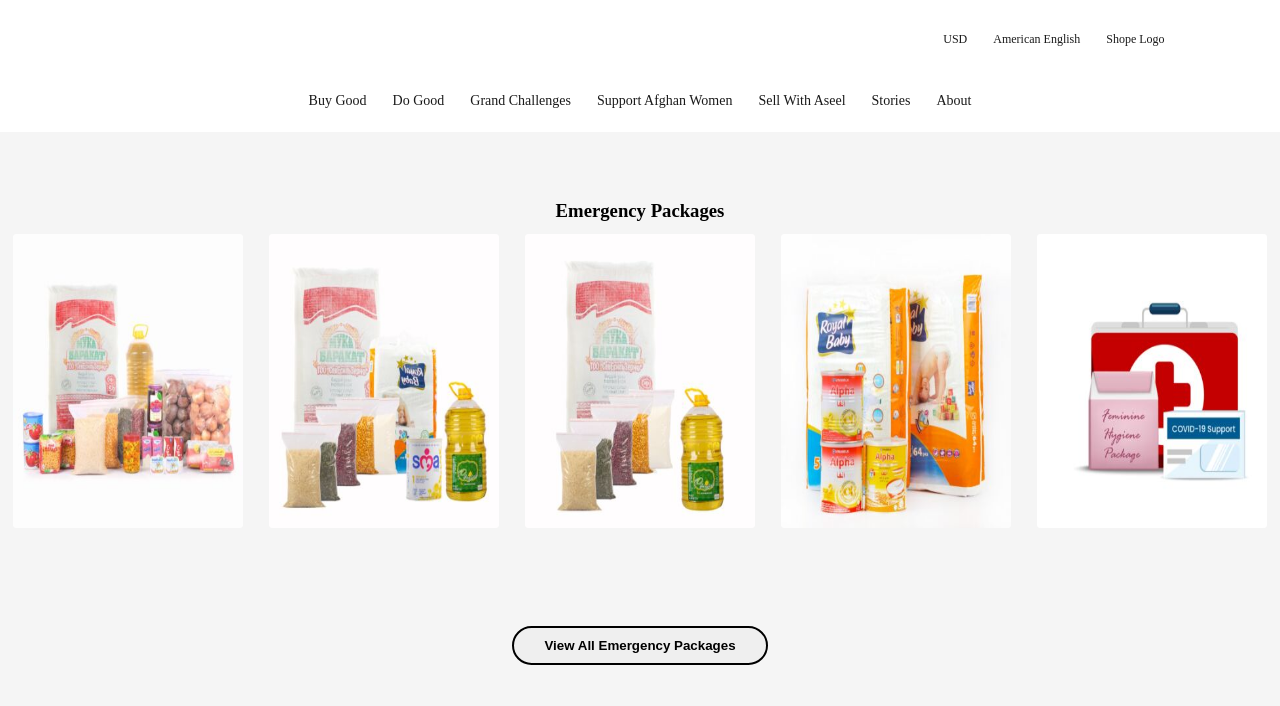
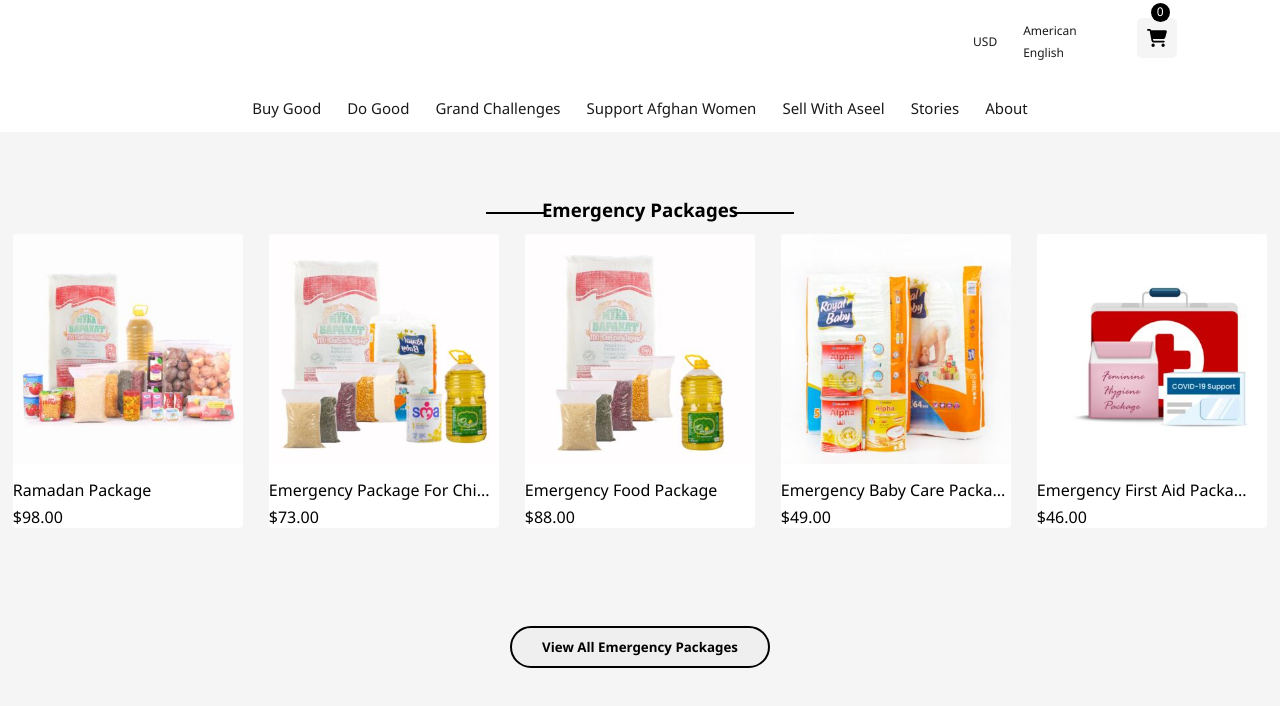
Before and after one commit to SulimanHakimi/aseel-website, a plain HTML site: page index.html in a window 1280 px wide. Shown: the top 706 px of the page. Drawn offline with Linux system fonts and the light colour scheme.

Commit message:
add shop logo ...

```diff
--- a/index.html
+++ b/index.html
@@ -5,7 +5,8 @@
     <meta http-equiv="X-UA-Compatible" content="IE=edge" />
     <meta name="viewport" content="width=device-width, initial-scale=1.0" />
     <link rel="stylesheet" href="style.css" />
-    <title>Document</title>
+    <link rel="shortcut icon" href="./icons/Aseel_App_Logo_Buy_Good.jpg" type="image/x-icon">
+    <title>Aseel | Buy Good Do Good</title>
   </head>
   <body>
     <nav>
@@ -22,7 +23,7 @@
         <ul>
           <li><a href="">USD</a></li>
           <li><a href="">american english</a></li>
-          <li><a href="">shope logo</a></li>
+          <li><a href=""><img src="./icons/shopping.svg" alt=""><p>0</p></a></li>
         </ul>
       </div>
     </nav>
@@ -30,11 +31,32 @@
       <div class="page1">
         <h3>Emergency Packages</h3>
         <div class="all-window">
-          <div class="f-window"><img  src="./icons/ramadan-packages-15 (1).jpg" alt=""></div>
-          <div class="s-window"><img  src="./icons/child_relief.jpg" alt=""></div>
-          <div class="t-window"><img  src="./icons/er_food.jpg" alt=""></div>
-          <div class="fo-window"><img src="./icons/baby_1.jpg" alt=""></div>
-          <div class="fi-window"><img src="./icons/first_aid.jpg" alt=""></div>
+          <div class="f-window">
+            <img src="./icons/ramadan-packages-15 (1).jpg" alt="" /><label
+              for=""
+              >Ramadan Package</label
+            ><p id="price">$98.00</p>
+          </div>
+          <div class="s-window">
+            <img src="./icons/child_relief.jpg" alt="" /><label for=""
+              >Emergency Package for Chi...</label
+            ><p id="price">$73.00</p>
+          </div>
+          <div class="t-window">
+            <img src="./icons/er_food.jpg" alt="" /><label for=""
+              >Emergency Food Package</label
+            ><p id="price">$88.00</p>
+          </div>
+          <div class="fo-window">
+            <img src="./icons/baby_1.jpg" alt="" /><label for="">
+              Emergency Baby Care Packa...</label
+            ><p id="price">$49.00</p>
+          </div>
+          <div class="fi-window">
+            <img src="./icons/first_aid.jpg" alt="" /><label for=""
+              >Emergency First Aid Packa...</label
+            ><p id="price">$46.00</p>
+          </div>
         </div>
         <button>view all Emergency Packages</button>
       </div>
--- a/style.css
+++ b/style.css
@@ -4,6 +4,7 @@
   text-decoration: none;
   text-transform: capitalize;
   box-sizing: border-box;
+  font-family: "Segoe UI", Tahoma, Geneva, Verdana, sans-serif;
 }
 body {
   background-color: #f5f5f5;
@@ -20,28 +21,51 @@
 nav ul {
   list-style: none;
   display: flex;
-  position: absolute;
-  margin-bottom: 10px;
 }
 nav ul li {
   padding: 13px;
 }
 nav ul li a {
-  font-size: 14px;
+  font-size: 15px;
   color: rgb(0, 0, 0, 0.9);
 }
 nav ul li a:hover {
   color: rgb(0, 0, 0, 0.6);
 }
 .btns ul {
+  height: 10%;
+  width: 18%;
   position: absolute;
-  top: 2%;
-  right: 8%;
+  top: 0%;
+  right: 7%;
+  display: flex;
+  align-items: center;
+  justify-content: space-around;
 }
 .btns ul li a {
   font-size: 12px;
   color: rgb(0, 0, 0, 0.9);
 }
+.btns ul li a p {
+  height: 19px;
+  width: 19px;
+  background-color: #000;
+  color: #ffff;
+  position: absolute;
+  top: 4%;
+  right: 9%;
+  text-align: center;
+  border-radius: 50%;
+}
+
+.btns ul li a img {
+  background-color: #f5f5f5;
+  padding: 10px;
+  width: 40px;
+  height: 40px;
+  border-radius: 5px;
+}
+
 /*    jd/////////////////////////////////////////////////////////
  */
 
@@ -53,8 +77,26 @@
   justify-content: center;
   align-items: center;
 }
-.page1 h3{
+.page1 h3 {
   margin-top: 40px;
+}
+.page1 h3::before {
+  position: absolute;
+  content: "";
+  width: 60px;
+  height: 2px;
+  background: #000;
+  top: 26.5%;
+  left: 38%;
+}
+.page1 h3::after {
+  position: absolute;
+  content: "";
+  width: 60px;
+  height: 2px;
+  background: #000;
+  top: 26.5%;
+  right: 38%;
 }
 .all-window {
   height: 70%;
@@ -70,28 +112,38 @@
 .fo-window,
 .fi-window {
   background-color: #fff;
+  display: flex;
+  flex-direction: column;
+  align-items: start;
   width: 18%;
   height: 75%;
   border-radius: 4px;
 }
-.page1 button{
-  padding:10px 30px;
+.f-window label,
+.s-window label,
+.t-window label,
+.fo-window label,
+.fi-window label {
+  margin: 15px 0px 5px 0px;
+}
+.page1 button {
+  padding: 10px 30px;
   font-weight: bold;
   border-radius: 25px;
   cursor: pointer;
   border: 2px solid black;
 }
-.page1 button:hover{
+.page1 button:hover {
   color: #ffff;
   background-color: black;
   transition: 0.3s;
 }
-.all-window div img{
+.all-window div img {
   width: 100%;
   border-radius: 4px;
   cursor: pointer;
   height: 100%;
 }
-.all-window div img:hover{
+.all-window div img:hover {
   opacity: 0.4;
 }
```
Also changed, not shown: icons/Aseel_App_Logo_Buy_Good.jpg (added), icons/arrow right.svg (renamed from icons/arrow-right-solid (1).svg), icons/heart-regular.svg (added), icons/shopping.svg (added), icons/user-regular.svg (added), icons/user-solid.svg (deleted).
